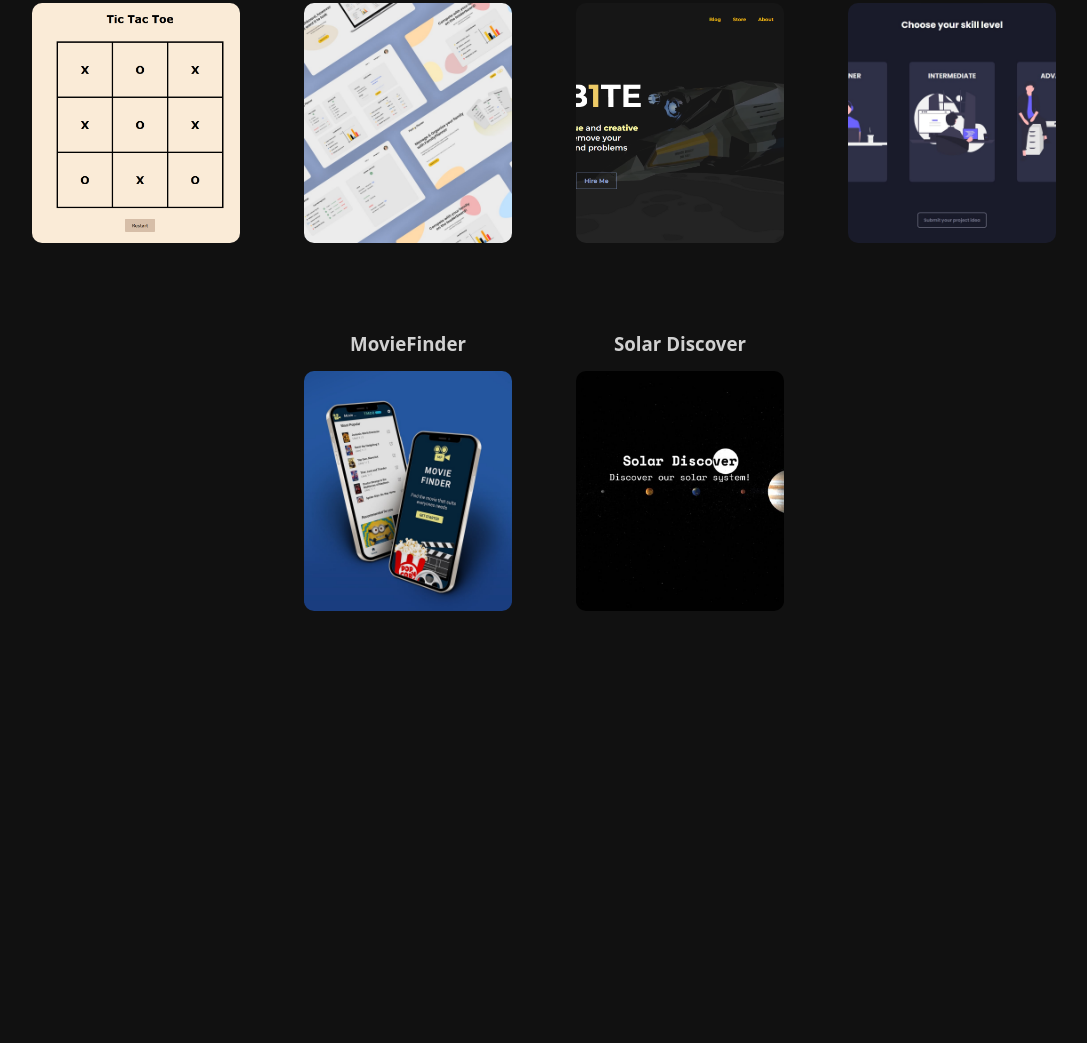
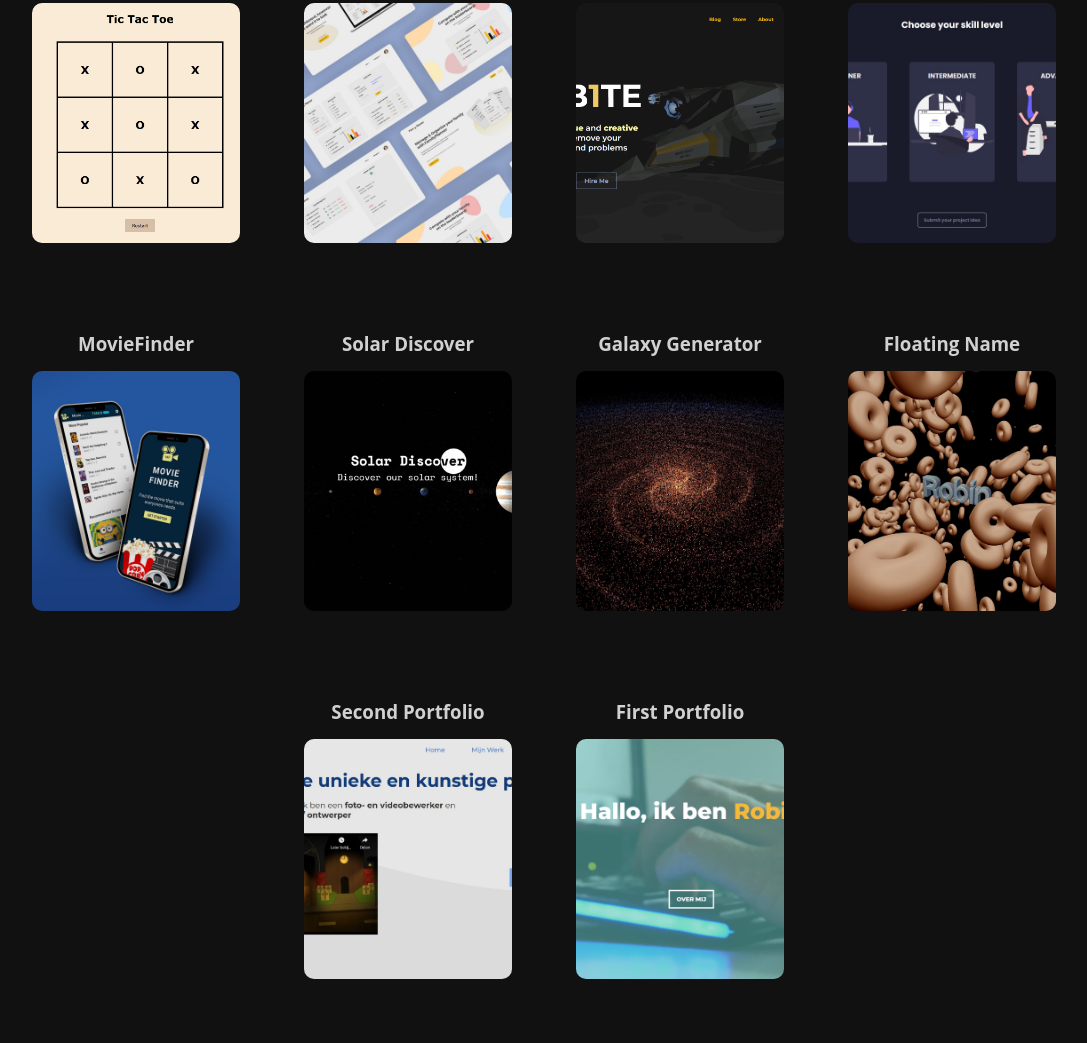
Before and after one commit to robinaerts/robinaerts.github.io, a plain HTML site: page index.html in a window 1280 px wide. Shown: the part 160-1203 px from the top of the page, without its empty margins (96-1183 px from the left). Before the commit the page ends 835 px from the top, so only its background shows below. Drawn offline with Linux system fonts and the light colour scheme.

Commit message:
added projects

```diff
--- a/app.js
+++ b/app.js
@@ -29,6 +29,26 @@ const apps = [
     url: "https://solar-discover.vercel.app",
     image: "./images/solar.jpg",
   },
+  {
+    name: "Galaxy Generator",
+    url: "/galaxygenerator",
+    image: "./images/galaxygenerator.jpg",
+  },
+  {
+    name: "Floating Name",
+    url: "/floatingname",
+    image: "./images/floatingname.jpg",
+  },
+  {
+    name: "Second Portfolio",
+    url: "/oldportfolio",
+    image: "./images/oldportfolio.jfif",
+  },
+  {
+    name: "First Portfolio",
+    url: "/firstportfolio",
+    image: "./images/firstportfolio.jfif",
+  },
 ];
 
 const projectContainer = document.querySelector(".project-container");
--- a/index.html
+++ b/index.html
@@ -5,6 +5,7 @@
     <meta http-equiv="X-UA-Compatible" content="IE=edge" />
     <meta name="viewport" content="width=device-width, initial-scale=1.0" />
     <title>Dev Previews</title>
+    <link rel="icon" href="images/favicon.ico" />
     <link rel="stylesheet" href="style.css" />
   </head>
   <body>
```
Also changed, not shown: images/favicon.ico (added), images/firstportfolio.jfif (added), images/floatingname.jpg (added), images/galaxygenerator.jpg (added), images/oldportfolio.jfif (added).
